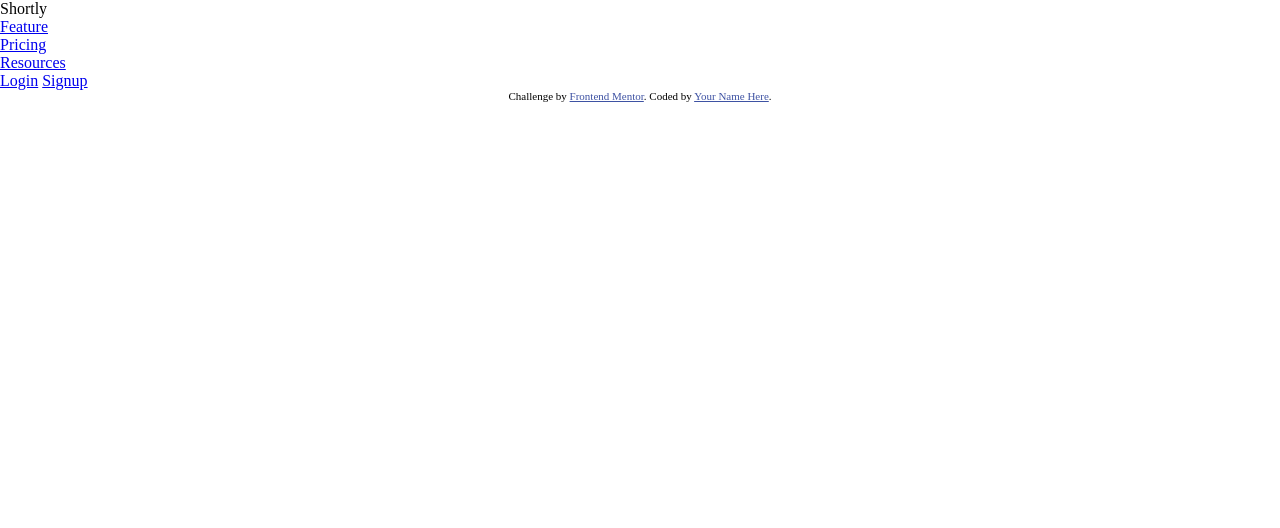
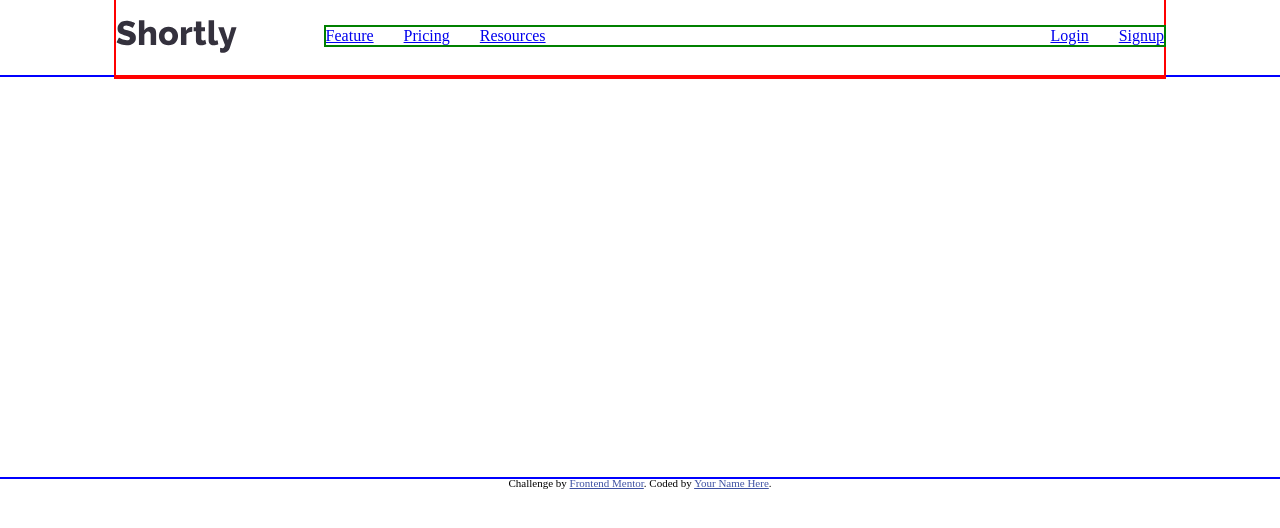
Before and after one commit to adetoye-dev/shortly, a plain HTML site: page index.html in a window 1280 px wide. Drawn offline with Linux system fonts and the light colour scheme.

Commit message:
add basic styling to nav

```diff
--- a/index.html
+++ b/index.html
@@ -3,6 +3,15 @@
   <head>
     <meta charset="UTF-8" />
     <meta name="viewport" content="width=device-width, initial-scale=1.0" />
+    <!--- Font Awesome--->
+    <link
+      href="https://cdnjs.cloudflare.com/ajax/libs/font-awesome/5.13.0/css/all.min.css"
+      rel="stylesheet"
+    />
+    <link
+      rel="stylesheet"
+      href="https://cdnjs.cloudflare.com/ajax/libs/font-awesome/6.1.1/css/all.min.css"
+    />
     <link rel="stylesheet" href="style.css" />
     <!-- displays site properly based on user's device -->
 
@@ -27,20 +36,35 @@
     </style>
   </head>
   <body>
-    <header>
-      <div class="logo">Shortly</div>
-      <nav>
-        <ul>
-          <li><a href="#">Feature</a></li>
-          <li><a href="#">Pricing</a></li>
-          <li><a href="#">Resources</a></li>
-        </ul>
-        <div class="login-btns-container">
-          <a href="#" class="button">Login</a>
-          <a href="#" class="button">Signup</a>
+    <header class="header">
+      <div class="container flex header-container">
+        <div class="logo">
+          <img src="./images/logo.svg" alt="shortly-logo" />
         </div>
-      </nav>
+
+        <div
+          aria-controls="primary-navigation"
+          onclick="toggleNav()"
+          class="menu-btn"
+        >
+          <i class="fas fa-bars"></i>
+        </div>
+      </div>
+      <div class="container nav-container">
+        <nav class="nav primary-navigation flex-direction">
+          <ul class="nav-list flex-direction">
+            <li class="nav-list-item"><a href="#">Feature</a></li>
+            <li class="nav-list-item"><a href="#">Pricing</a></li>
+            <li class="nav-list-item"><a href="#">Resources</a></li>
+          </ul>
+          <div class="login-btns-container flex-direction">
+            <a href="#" class="button">Login</a>
+            <a href="#" class="button">Signup</a>
+          </div>
+        </nav>
+      </div>
     </header>
+    <main class="main"></main>
 
     <div class="attribution">
       Challenge by
--- a/style.css
+++ b/style.css
@@ -1,3 +1,7 @@
+:root {
+  --gap: 3rem;
+}
+
 body {
   position: relative;
   width: 100%;
@@ -20,3 +24,69 @@ html {
 img {
   max-width: 100%;
 }
+
+.container {
+  position: relative;
+  width: 90%;
+  max-width: 1048px;
+  margin: 0 auto;
+  outline: 2px solid red;
+}
+
+.flex {
+  display: flex;
+}
+
+.flex-direction {
+  flex-direction: column;
+}
+
+.header-container {
+  justify-content: space-between;
+  padding: 2rem 0;
+}
+
+.logo {
+  margin-right: 5rem;
+}
+
+.nav {
+  position: relative;
+  display: none;
+  justify-content: space-between;
+  align-items: center;
+  outline: 2px solid green;
+  text-align: center;
+}
+
+.nav-list {
+  list-style: none;
+  display: flex;
+  gap: var(--gap);
+}
+
+.login-btns-container {
+  display: flex;
+  gap: var(--gap);
+}
+
+.main {
+  height: 40rem;
+  outline: 2px solid blue;
+}
+
+@media (min-width: 600px) {
+  .nav {
+    position: absolute;
+    display: flex;
+    width: 80%;
+    top: -5rem;
+    right: 0;
+  }
+  .flex-direction {
+    flex-direction: row;
+  }
+  .menu-btn {
+    display: none;
+  }
+}
```
